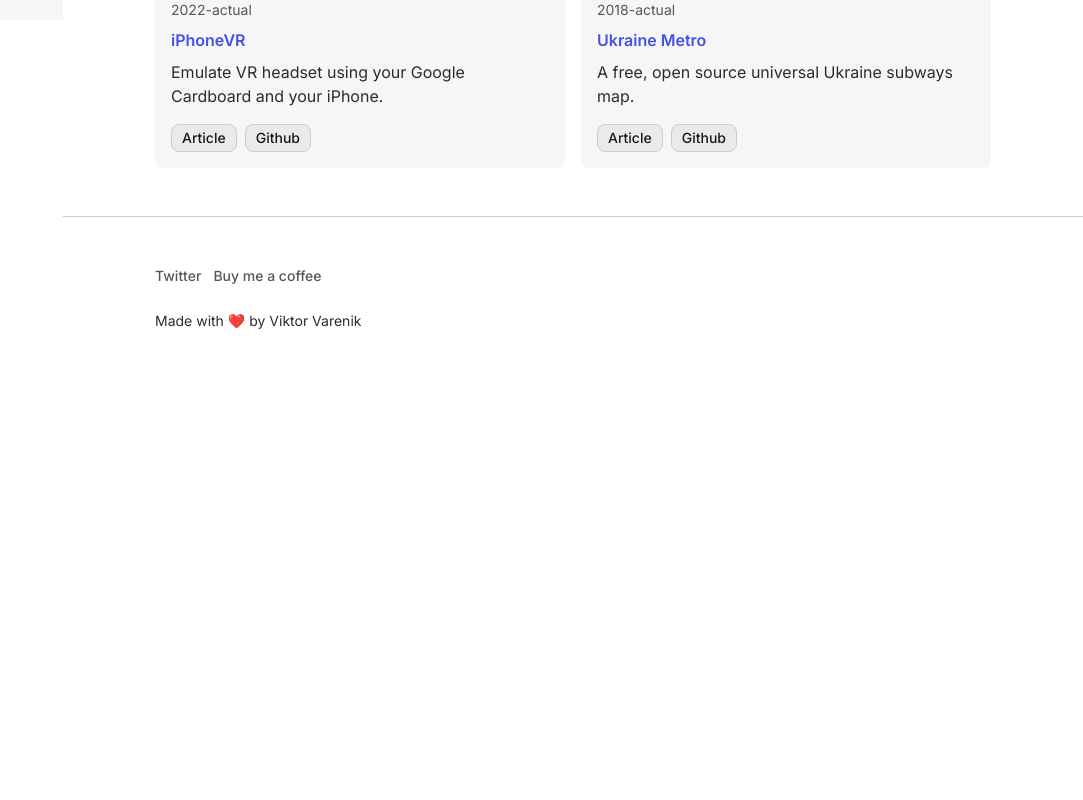
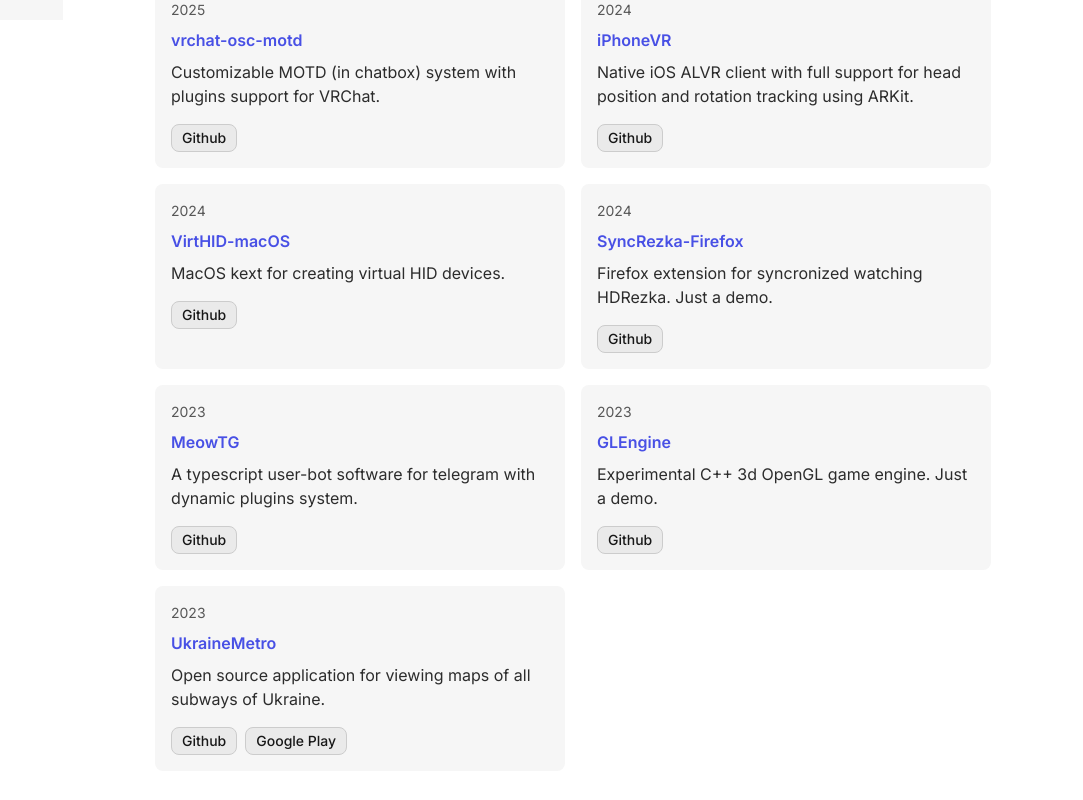
Before and after one commit to kotleni/kotleni.github.io, a React (Vite) app: page / in a window 1280 px wide. Shown: the part 780-1580 px from the top of the page, without its empty margins (197-1280 px from the left). Before the commit the page ends 1159 px from the top, so only its background shows below. Built offline with nearby package versions, Linux system fonts and the light colour scheme.

Commit message:
chore: refactored projects cards to separated component + fill projects
Signed-off-by: Viktor Varenik <yavarenikya@gmail.com>

```diff
--- /dev/null
+++ b/src/components/ProjectsCards/index.tsx
@@ -0,0 +1,37 @@
+type Button = { title: string, url: string, target: string /* aka _blank */ };
+type CardItemProps = { title: string, description: string, year: string, url: string, buttons: Button[] };
+type Props = { cards: CardItemProps[] };
+
+const CardItem: React.FC<CardItemProps> = (props) => {
+    return (
+        <div className="card">
+            <time>{props.year}</time>
+            <a href={props.url} target="_blank"
+               rel="noreferrer">{props.title}</a><p>{props.description}</p>
+            <div className="card-links">
+                {props.buttons.map((button) => (
+                    <a className="button small" href={button.url} target={button.target}>{button.title}</a>
+                ))}
+            </div>
+        </div>
+    );
+};
+
+const ProjectsCards: React.FC<Props> = (props) => {
+    return (
+        <div className="cards">
+            {props.cards.map((card) => (
+                <CardItem
+                    key={card.title}
+                    title={card.title}
+                    description={card.description}
+                    year={card.year}
+                    url={card.url}
+                    buttons={card.buttons} />
+            ))}
+        </div>
+    );
+};
+
+export {ProjectsCards};
+export type {Button, CardItemProps};
--- a/src/routes/App/index.tsx
+++ b/src/routes/App/index.tsx
@@ -2,6 +2,7 @@
 import { FaGithub } from "react-icons/fa";
 import { MdMenu } from "react-icons/md";
 import {NavbarMenu, NavLink, NavSocialLink} from "../../components/NavbarMenu";
+import {CardItemProps, ProjectsCards} from "../../components/ProjectsCards";
 
 export default function App() {
     const navLinks: NavLink[] = [
@@ -12,6 +13,72 @@
     ];
     const socialLinks: NavSocialLink[] = [
         { title: "Github", icon: FaGithub, url: "https://github.com/kotleni" },
+    ];
+    const projectsCards: CardItemProps[] = [
+        {
+            title: "vrchat-osc-motd",
+            description: "Customizable MOTD (in chatbox) system with plugins support for VRChat. ",
+            year: "2025",
+            url: "https://github.com/kotleni/vrchat-osc-motd",
+            buttons: [
+                { title: "Github", url: "https://github.com/kotleni/vrchat-osc-motd", target: "_blank" },
+            ]
+        },
+        {
+            title: "iPhoneVR",
+            description: "Native iOS ALVR client with full support for head position and rotation tracking using ARKit.",
+            year: "2024",
+            url: "https://github.com/kotleni/iPhoneVR",
+            buttons: [
+                { title: "Github", url: "https://github.com/kotleni/iPhoneVR", target: "_blank" },
+            ]
+        },
+        {
+            title: "VirtHID-macOS",
+            description: "MacOS kext for creating virtual HID devices.",
+            year: "2024",
+            url: "https://github.com/kotleni/VirtHID-macOS",
+            buttons: [
+                { title: "Github", url: "https://github.com/kotleni/VirtHID-macOS", target: "_blank" },
+            ]
+        },
+        {
+            title: "SyncRezka-Firefox",
+            description: "Firefox extension for syncronized watching HDRezka. Just a demo.",
+            year: "2024",
+            url: "https://github.com/kotleni/SyncRezka-Firefox",
+            buttons: [
+                { title: "Github", url: "https://github.com/kotleni/SyncRezka-Firefox", target: "_blank" },
+            ]
+        },
+        {
+            title: "MeowTG",
+            description: "A typescript user-bot software for telegram with dynamic plugins system.",
+            year: "2023",
+            url: "https://github.com/kotleni/meowtg",
+            buttons: [
+                { title: "Github", url: "https://github.com/kotleni/meowtg", target: "_blank" },
+            ]
+        },
+        {
+            title: "GLEngine",
+            description: "Experimental C++ 3d OpenGL game engine. Just a demo.",
+            year: "2023",
+            url: "https://github.com/kotleni/glengine",
+            buttons: [
+                { title: "Github", url: "https://github.com/kotleni/glengine", target: "_blank" },
+            ]
+        },
+        {
+            title: "UkraineMetro",
+            description: "Open source application for viewing maps of all subways of Ukraine.",
+            year: "2023",
+            url: "https://github.com/UniconTeam/UkraineMetro-android",
+            buttons: [
+                { title: "Github", url: "https://github.com/UniconTeam/UkraineMetro-android", target: "_blank" },
+                { title: "Google Play", url: "https://play.google.com/store/apps/details?id=unicon.metro.kharkiv", target: "_blank" },
+            ]
+        },
     ];
 
     return (
@@ -113,26 +180,7 @@
                                         </div>
                                     </div>
                                     <a className="button" href="/projects">All Projects</a></header>
-                                <div className="cards">
-                                    <div className="card">
-                                        <time>2022-actual</time>
-                                        <a href="https://github.com/dsad/dsad" target="_blank"
-                                           rel="noreferrer">iPhoneVR</a><p>Emulate VR headset using your Google Cardboard and your iPhone.</p>
-                                        <div className="card-links">
-                                            <a className="button small" href="/dsadadsadsad">Article</a>
-                                            <a className="button small" href="https://dsa.com/dsadsa" target="_blank" rel="noreferrer">Github</a>
-                                        </div>
-                                    </div>
-                                    <div className="card">
-                                        <time>2018-actual</time>
-                                        <a href="https://github.com/dsadsadsa/dsadsadad" target="_blank"
-                                           rel="noreferrer">Ukraine Metro</a><p>A free, open source universal Ukraine subways map.</p>
-                                        <div className="card-links">
-                                            <a className="button small" href="/building-dsada">Article</a>
-                                            <a className="button small" href="https://dsa.dsa" target="_blank" rel="noreferrer">Github</a>
-                                        </div>
-                                    </div>
-                                </div>
+                                <ProjectsCards cards={projectsCards}/>
                             </section>
                         </main>
                     </div>
```
